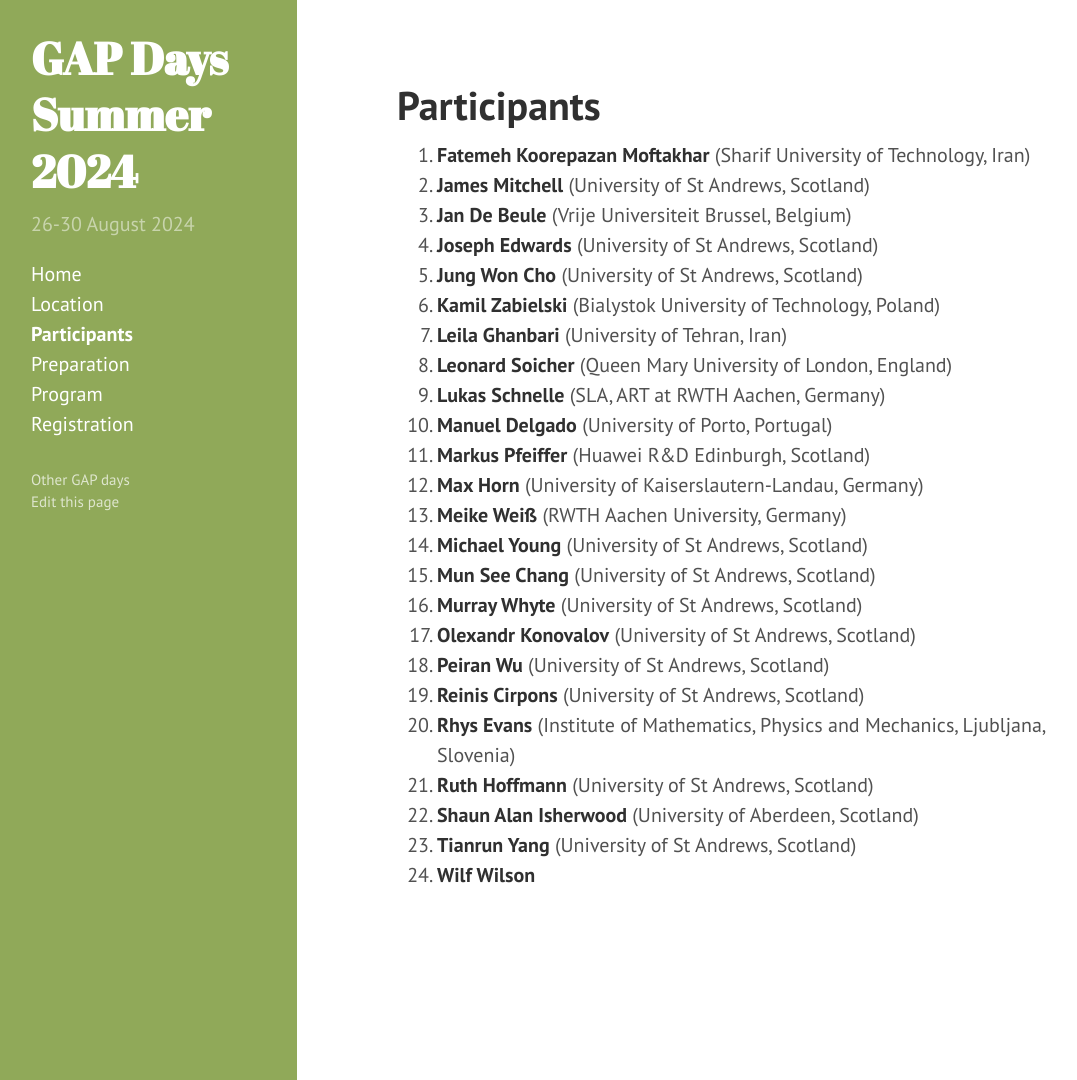
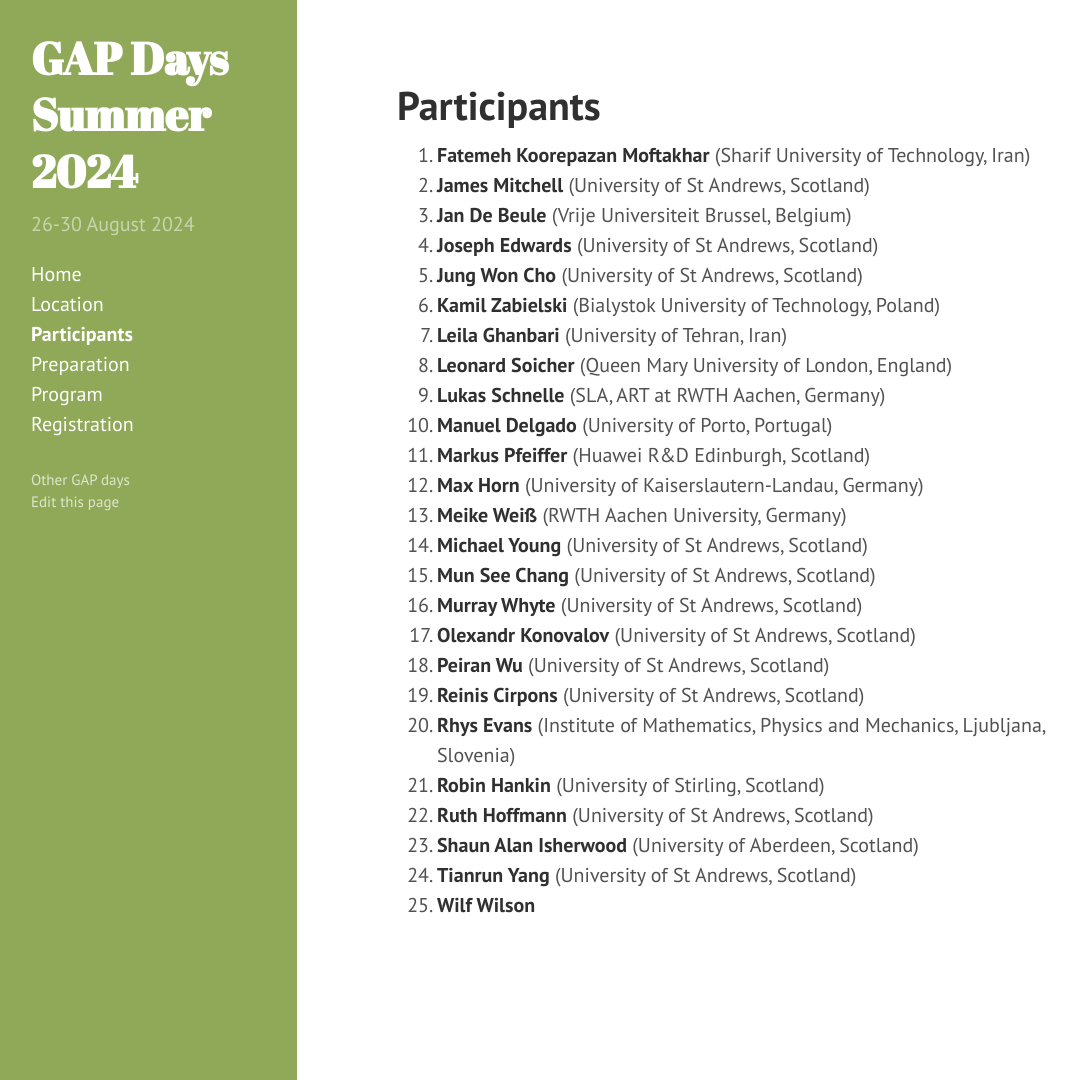
Before and after one commit to gapdays/gapdays2024-summer, a Jekyll site: the page built from participants.md, in a window 1280 px wide and 1080 px high. Shown: the whole window, without its empty margins (3-1080 px from the left). Built offline with Jekyll 4.4.1, drawn with Linux system fonts in a browser that asks for light colours.

Commit message:
added participant

```diff
--- a/participants.md
+++ b/participants.md
@@ -26,6 +26,7 @@ participants:
   - {name: Fatemeh Koorepazan Moftakhar, affiliation: "Sharif University of Technology, Iran"}
   - {name: Reinis Cirpons, affiliation: "University of St Andrews, Scotland"}
   - {name: Murray Whyte, affiliation: "University of St Andrews, Scotland"}
+  - {name: Robin Hankin, affiliation: "University of Stirling, Scotland"}
 ---
 
 <ol>{% assign participants = page.participants | sort: "name" %}
```
